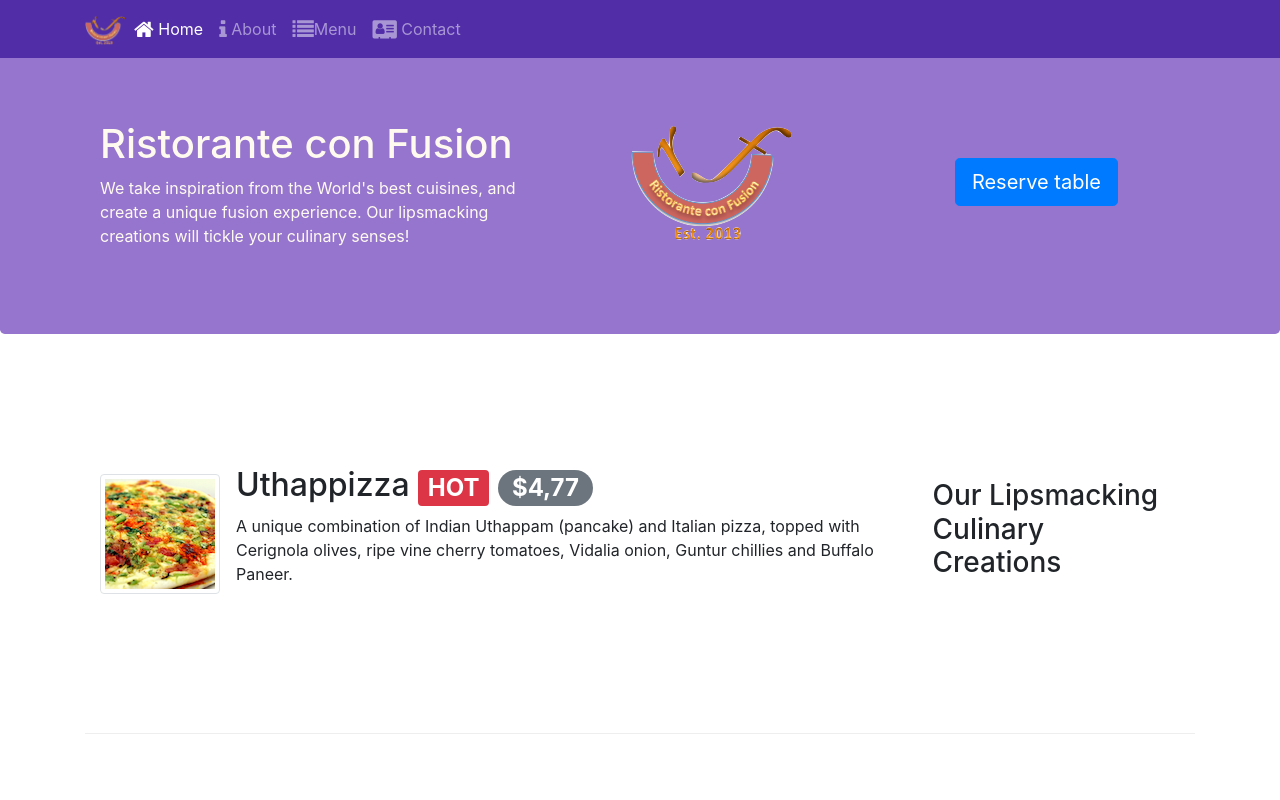
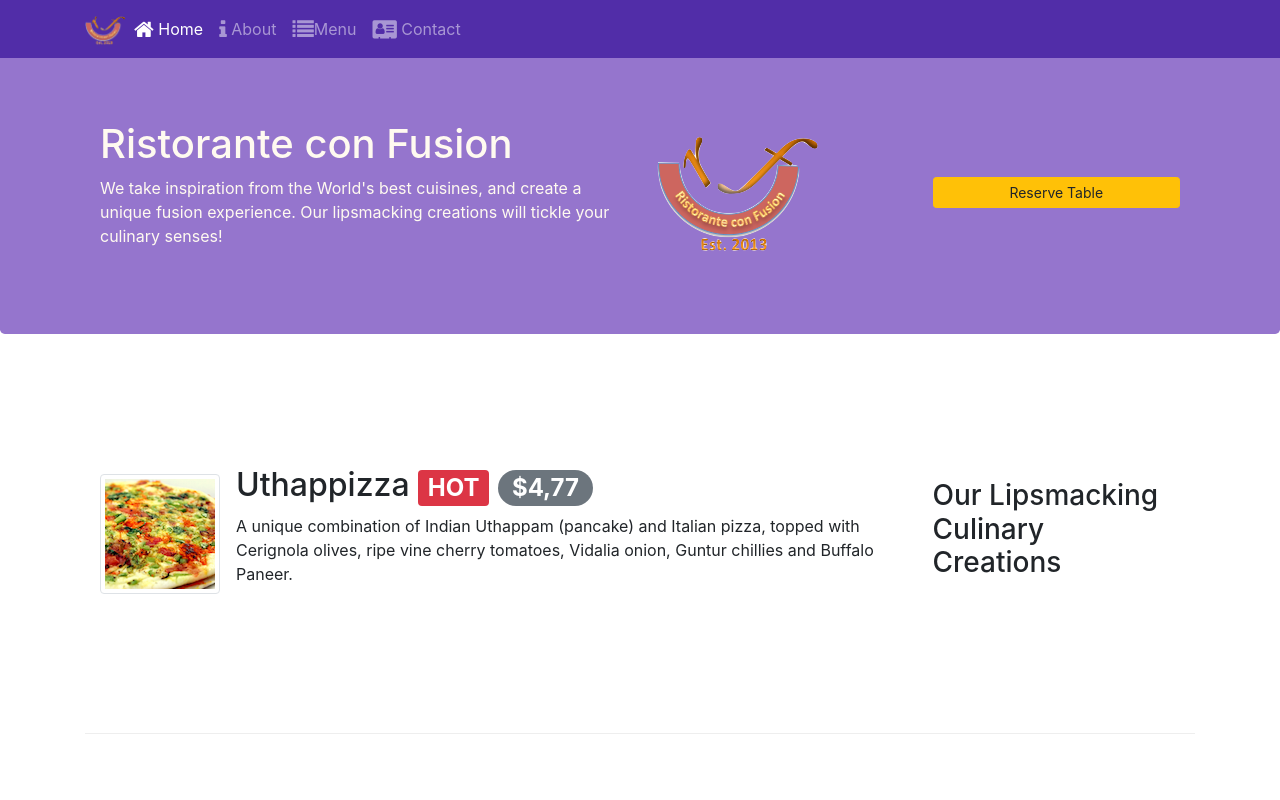
Before and after one commit to AMELkhdfjd/Bootstrap, a website: page index.html in a window 1280 px wide. Shown: the top 800 px of the page. Drawn offline with nearby package versions, Linux system fonts and the light colour scheme.

Commit message:
Assignement_2

```diff
--- a/index.html
+++ b/index.html
@@ -54,30 +54,19 @@
         </div>
 
     </nav>
+
     <header class="jumbotron">
         <div class="container">
             <div class="row row-header">
-                <div class="col-12 col-sm-5">
+                <div class="col-12 col-sm-6">
                     <h1>Ristorante con Fusion</h1>
                     <p>We take inspiration from the World's best cuisines, and create a unique fusion experience. Our lipsmacking creations will tickle your culinary senses!</p>
                 </div>
-
-                <div class="col-12 col-sm" >
-                       <div class="container">
-                           <div class="row">
-                               <div class="col-12 col-sm-6  align-self-center order-sm-first offset-1">
-                               <img src="img/logo.png" alt="img-fluid">
-                           </div>
-                           <div class="row">
-                               <div class="col-12 col-sm-16 order-sm-last offset-2  align-self-center">
-                                <a href="#card" class="btn btn-primary align-self-center btn-lg btn-block " role="button" >Reserve table</a>
-
-
-                            </div>
-                        </div>
+                <div class="col-12 col-sm-3 align-self-center">
+                    <img src="img/logo.png" class="img-fluid">
                 </div>
-
-
+                <div class="col-12 col-sm-3 align-self-center">
+                    <a role="button" class="btn btn-sm btn-warning btn-block" href="#card">Reserve Table</a>
                 </div>
             </div>
         </div>
```
